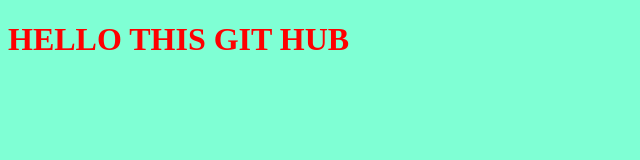
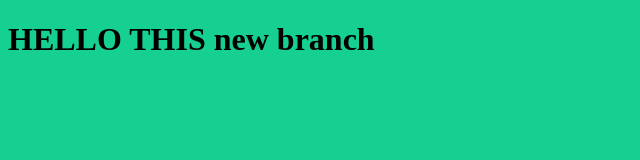
Before and after one commit to ib3241413/myproject, a plain HTML site: page index.html in a window 1280 px wide. Shown: the whole page, without its empty margins (0-640 px from the left). Drawn offline with Linux system fonts and the light colour scheme.

Commit message:
changing the style for the title

```diff
--- a/index.html
+++ b/index.html
@@ -7,7 +7,7 @@
     <title>Document</title>
 </head>
 <body>
-    <h1>HELLO THIS GIT HUB</h1>
+    <h1>HELLO THIS new branch </h1>
 
     <script src="app.js"></script>
 </body>
--- a/style.css
+++ b/style.css
@@ -1,6 +1,6 @@
 h1{
-    color: red;
+    color: black;
 }
 body{
-    background-color: aquamarine;
+    background-color: rgb(22, 208, 146);
 }
```
